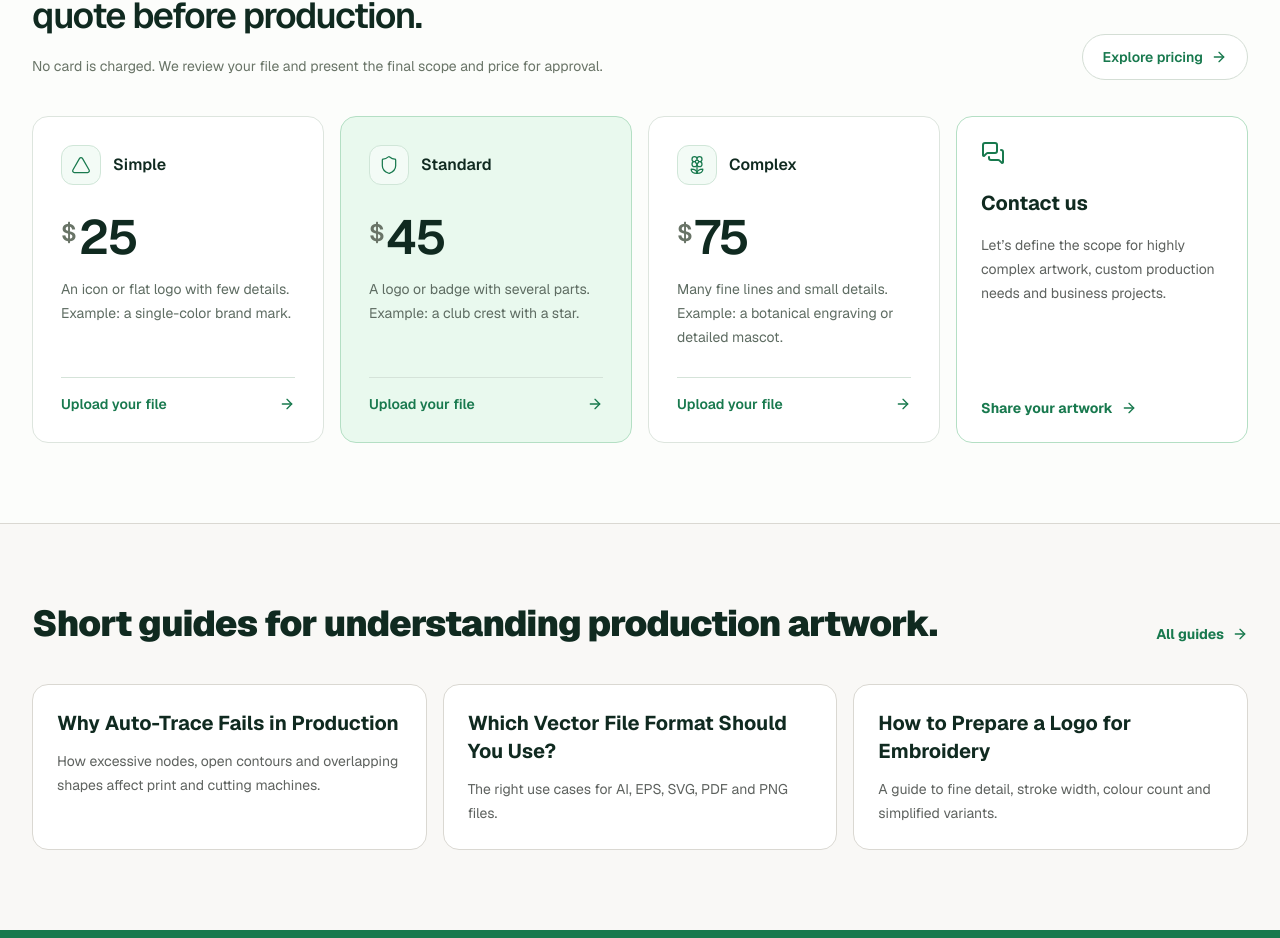
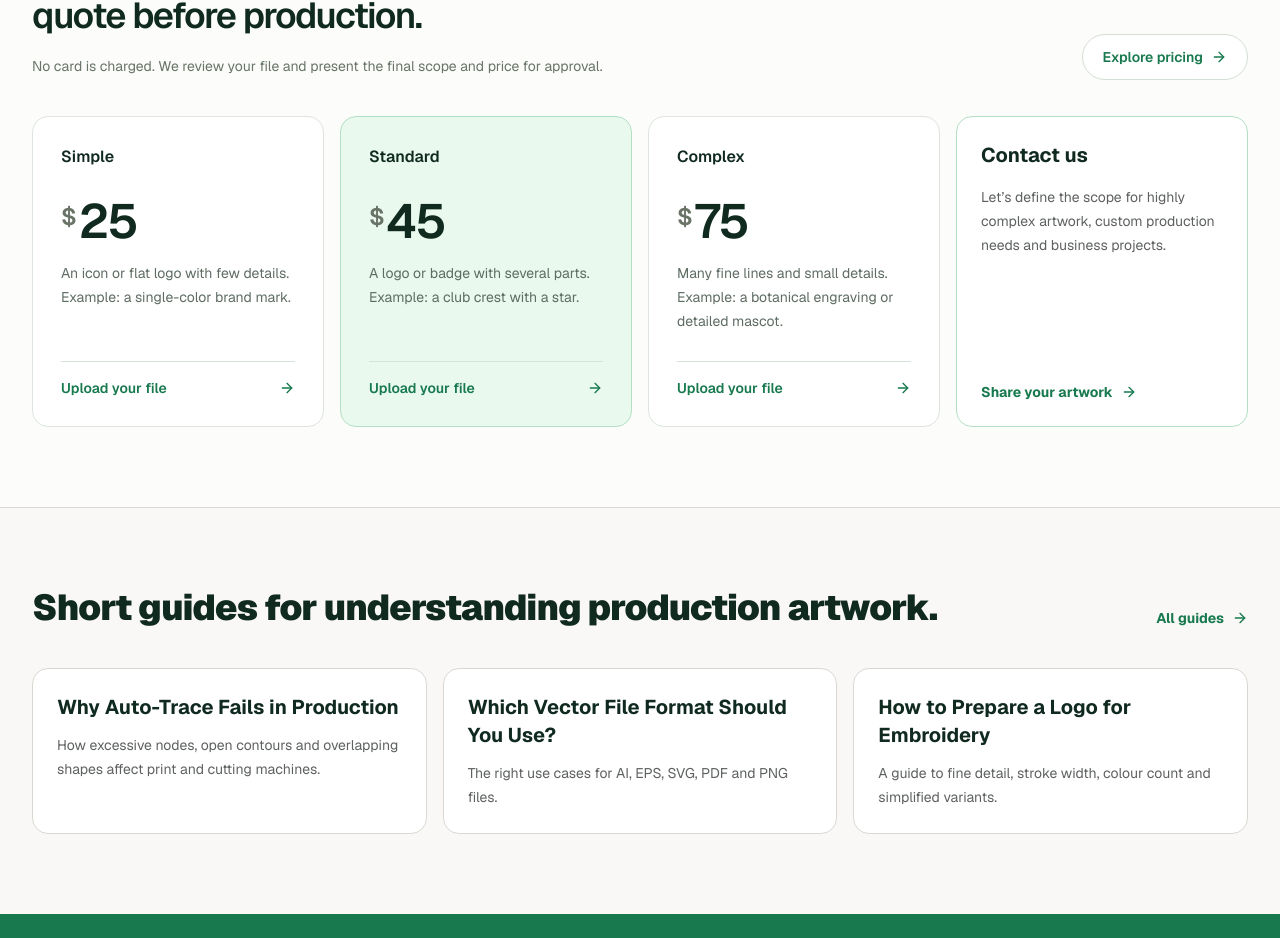
Before and after one commit to enesbv/artlantix, a Next.js app: page / in a window 1280 px wide. Shown: the part 4317-5255 px from the top of the page. Built offline with nearby package versions, Linux system fonts and the light colour scheme; no server answers; the database is empty.

Commit message:
design: remove homepage pricing card icons

```diff
--- a/components/ContactPricingCard.tsx
+++ b/components/ContactPricingCard.tsx
@@ -3,12 +3,12 @@ import { ArrowRight, MessagesSquare } from 'lucide-react';
 import { localizedPath, normalizeMarketingLocale } from '@/lib/marketing';
 import { customQuoteCopy } from '@/lib/custom-quote-copy';
 
-export default function ContactPricingCard({ locale }: { locale: string }) {
+export default function ContactPricingCard({ locale, showIcon = true }: { locale: string; showIcon?: boolean }) {
   const lang = normalizeMarketingLocale(locale);
   const copy = customQuoteCopy[lang];
   return <Link href={`${localizedPath(lang, '/quote')}?review=1`} className="group flex h-full flex-col rounded-2xl border border-[#B4DFC4] bg-white p-6 transition-colors hover:border-[#18794E] hover:bg-[#F3FBF6]">
-    <MessagesSquare className="h-6 w-6 text-[#18794E]" />
-    <h3 className="mt-6 text-xl font-bold text-[#102A20]">{copy.title}</h3>
+    {showIcon && <MessagesSquare className="h-6 w-6 text-[#18794E]" />}
+    <h3 className={`${showIcon ? 'mt-6' : ''} text-xl font-bold text-[#102A20]`}>{copy.title}</h3>
     <p className="mb-6 mt-4 text-sm leading-6 text-[#5E625F]">{copy.description}</p>
     <span className="mt-auto inline-flex items-center gap-2 text-sm font-bold text-[#18794E]">{copy.action}<ArrowRight className="h-4 w-4 transition-transform group-hover:translate-x-1" /></span>
   </Link>;
--- a/components/HomePageContent.tsx
+++ b/components/HomePageContent.tsx
@@ -4,7 +4,7 @@ import React, { useEffect, useState } from 'react';
 import Link from 'next/link';
 import { useTranslations } from 'next-intl';
 import ContactPricingCard from '@/components/ContactPricingCard';
-import { ArrowRight, Check, Flower2, FolderCheck, PenTool, ScanSearch, Shield, Triangle, Upload } from 'lucide-react';
+import { ArrowRight, Check, FolderCheck, PenTool, ScanSearch, Upload } from 'lucide-react';
 import Navbar from '@/components/Navbar';
 import Footer from '@/components/Footer';
 import MarketingVisual from '@/components/MarketingVisual';
@@ -14,7 +14,6 @@ import { DEFAULT_SITE_SETTINGS, getSiteSettings, SiteSettings } from '@/lib/serv
 import { caseStudies, guides, localizedPath, marketingCopy, normalizeMarketingLocale, processSteps, services } from '@/lib/marketing';
 
 const processIcons = [Upload, ScanSearch, PenTool, FolderCheck];
-const pricingIcons = [Triangle, Shield, Flower2];
 
 export default function HomePageContent({ locale }: { locale: string }) {
   const lang = normalizeMarketingLocale(locale);
@@ -138,13 +137,11 @@ export default function HomePageContent({ locale }: { locale: string }) {
             </div>
             <div className="mt-9 grid gap-4 sm:grid-cols-2 lg:grid-cols-4">
               {(['simple', 'standard', 'complex'] as const).map((tier, index) => {
-                const Icon = pricingIcons[index];
                 const price = settings[`${tier}_tier_price`];
                 const label = copy.common[tier];
                 return (
                   <div key={tier} className={`flex min-h-[310px] flex-col rounded-2xl border p-6 sm:p-7 ${index === 1 ? 'border-[#B4DFC4] bg-[#E9F9EE]' : 'border-[#DDE5DE] bg-white'}`}>
                     <div className="flex items-center gap-3">
-                      <span className="flex h-10 w-10 items-center justify-center rounded-xl border border-[#D0E6D8] bg-[#F3FBF6] text-[#18794E]"><Icon className="h-5 w-5" strokeWidth={1.5} aria-hidden="true" /></span>
                       <h3 className="text-base font-semibold text-[#102A20]">{label}</h3>
                     </div>
                     <p className="mt-7 text-5xl font-semibold tracking-[-0.045em] text-[#102A20]"><span className="mr-1 align-top text-2xl leading-10 text-[#697467]">$</span>{price}</p>
@@ -153,7 +150,7 @@ export default function HomePageContent({ locale }: { locale: string }) {
                   </div>
                 );
               })}
-              <ContactPricingCard locale={lang} />
+              <ContactPricingCard locale={lang} showIcon={false} />
             </div>
           </div>
         </section>
```
